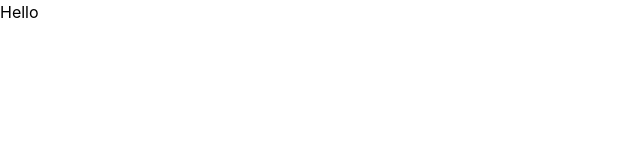
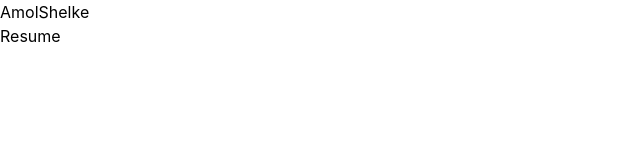
Before and after one commit to AmolShelke2/React-Tailwind-portfolio, a Next.js app: page / in a window 1280 px wide. Shown: the top 160 px of the page, without its empty margins (0-640 px from the left). Built offline with nearby package versions, Linux system fonts and the light colour scheme.

Commit message:
Adding navbar component

```diff
--- a/pages/index.tsx
+++ b/pages/index.tsx
@@ -11,7 +11,15 @@ export default function Home() {
       </Head>
       <main>
         <section className="min-h-screen">
-          <h1>Hello</h1>
+          <nav>
+            <h1>AmolShelke</h1>
+            <ul>
+              <li></li>
+              <li>
+                <a href="#">Resume</a>
+              </li>
+            </ul>
+          </nav>
         </section>
       </main>
     </div>
```
